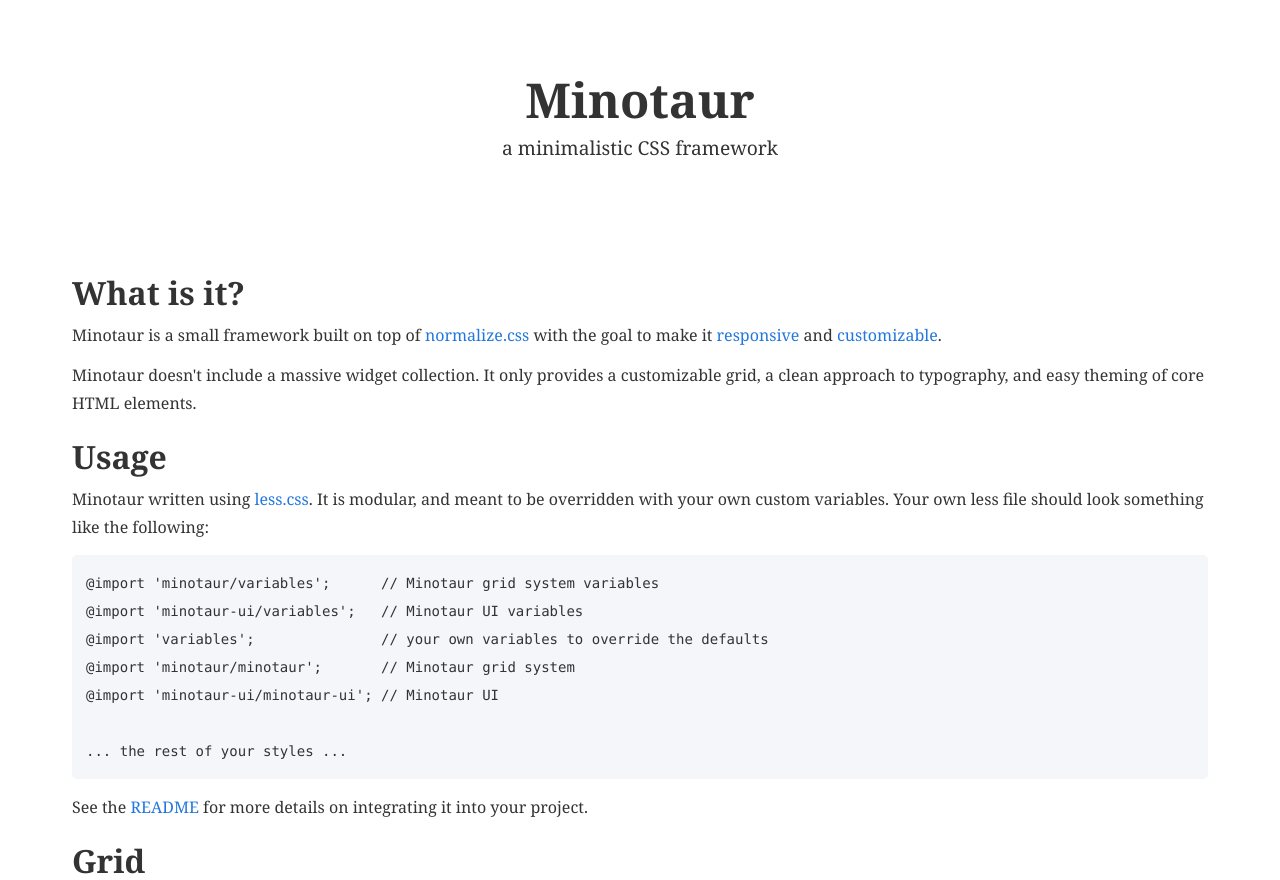
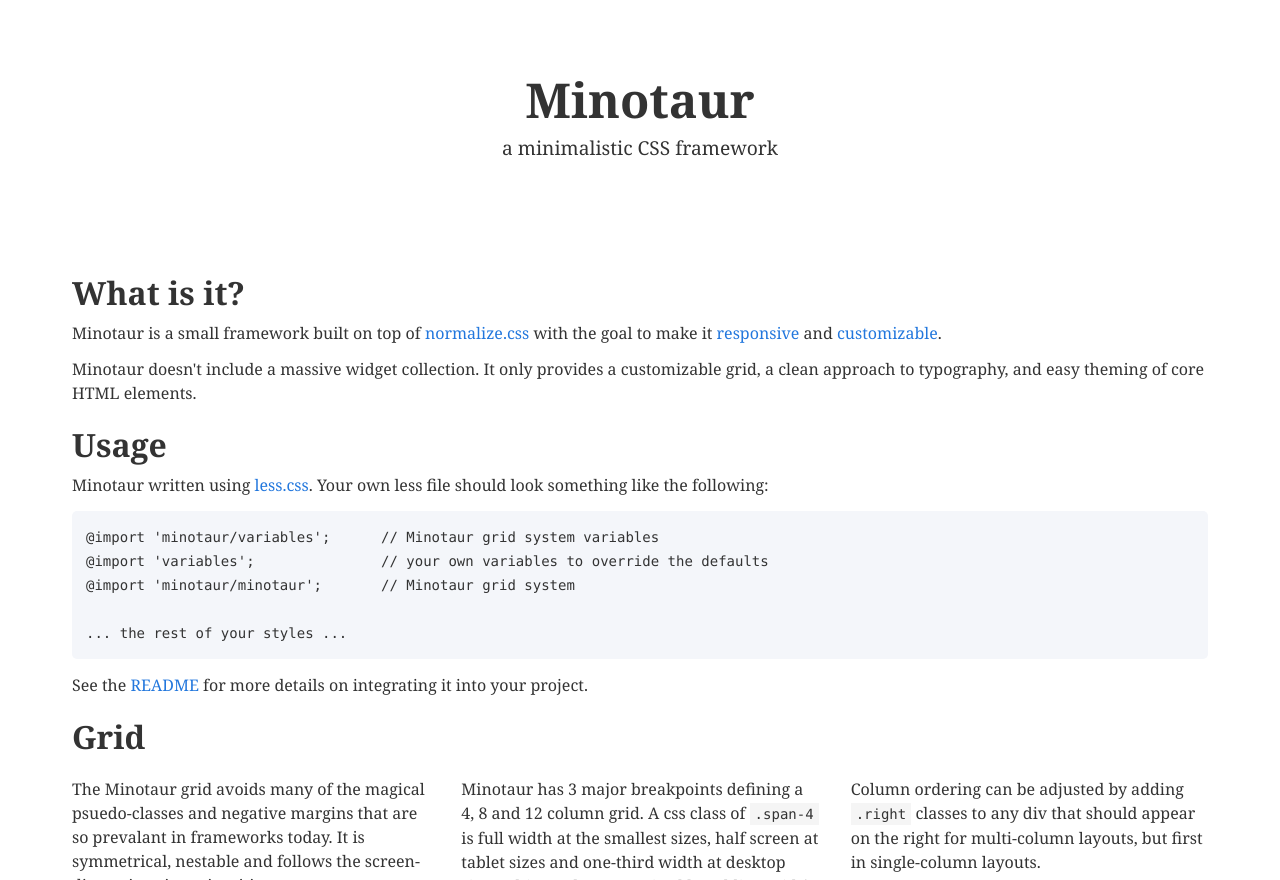
Before and after one commit to andyvanee/minotaur, a plain HTML site: page demo/index.html in a window 1280 px wide. Shown: the top 880 px of the page. Drawn offline with Linux system fonts and the light colour scheme.

Commit message:
the modularity is unnecessary and confusing

```diff
--- a/demo/index.html
+++ b/demo/index.html
@@ -4,19 +4,23 @@
   <title>Minotaur</title>
   <link rel="stylesheet" type="text/css" href="style.css">
 </head>
+
 <body>
   <div class="hero-box">
     <div class="container">
+
       <div class="row">
         <div class="span-12">
           <h1>Minotaur <span class="subheading">a minimalistic CSS framework</span></h1>
         </div>
         <div class="clear"></div>
       </div>
+
     </div>
   </div>
   <div class="container">
     <div class="row">
+
       <div class="span-12">
         <h2 id="what-it-is">What is it?</h2>
 
@@ -27,30 +31,31 @@
           Minotaur doesn't include a massive widget collection. It only provides a customizable grid, a clean approach to typography, and easy theming of core HTML elements.
         </p>
       </div>
+
     </div>
 
     <div class="row">
+
       <div class="span-12">
         <h2 id="usage">Usage</h2>
         <p>
-          Minotaur written using <a href="http://lesscss.org/">less.css</a>. It is modular, and meant to be overridden with your own custom variables. Your own less file should look something like the following:
+          Minotaur written using <a href="http://lesscss.org/">less.css</a>. Your own less file should look something like the following:
         </p>
         <pre>@import 'minotaur/variables';      // Minotaur grid system variables
-@import 'minotaur-ui/variables';   // Minotaur UI variables
 @import 'variables';               // your own variables to override the defaults
 @import 'minotaur/minotaur';       // Minotaur grid system
-@import 'minotaur-ui/minotaur-ui'; // Minotaur UI
 
 ... the rest of your styles ...</pre>
 
         <p>
-          See the <a href="#README">README</a> for more details on integrating it into your project.
+          See the <a href="https://github.com/Andyvanee/minotaur/blob/master/README.md">README</a> for more details on integrating it into your project.
         </p>
+      </div>
 
-      </div>
     </div>
 
     <div class="row">
+
       <div class="span-12">
         <h2 id="grid">Grid</h2>
       </div>
@@ -71,8 +76,11 @@
           Also, the grid can be fluid or fixed-size between these breakpoints depending on the values set for the <code>@eight-column-fluid</code> and <code>@twelve-column-fluid</code> variables.
         </p>
       </div>
+
     </div>
+
     <div class="row">
+
       <div class="span-8">
         <div style="border: 2px solid #e1e8ea; border-radius: 4px; padding: 2em 4em;">
           <p>
@@ -86,41 +94,46 @@
           </p>
         </div>
       </div>
+
       <div class="span-4 mid-8">
         <h4>Responsive margins and paddings</h4>
         <p>Minotaur adjusts the padding between and around columns as screen real-estate shrinks. See the <code>@column-padding</code> variables in <code>minotaur/variables.less</code>.</p>
       </div>
+
     </div>
+
     <div class="row">
+
       <div class="span-12">
         <h3>Grid Demo</h3>
       </div>
+
       <div class="span-8 mid-5 right">
         <h4>Main Column</h4>
         <p>This is a demo of a couple of the features of the grid. This column has the following classes: <code>span-8 mid-5 right</code>. The large layout has 12 columns, and this takes up 8 of them. The mid-size layout has 8 columns, and this would take up all of them if not for the <code>.mid-5</code> class which causes it to use 5 columns. The small layout has only 4 columns, so <code>.span-8</code> is interpreted as being equivalent to <code>.span-4</code>. The <code>right</code> class indicates that this column should be floated to the right in multicolumn layouts, instead of left as it would by default.</p>
       </div>
+
       <div class="span-4 mid-3">
         <h4>Sidebar</h4>
         <p>This column comes after the Main Column content, but on multicolumn layouts it will appear on the left.</p>
       </div>
+
     </div>
 
     <div class="row">
+
       <div class="span-12">
         <h2 id="typography">Typography</h2>
       </div>
 
-      <div class="span-4 mid-8 large-3" style="margin-top: 1em;">
-        <p class="well">
-          Typography is part of minotaur-ui. If all you want is the grid system, feel free to leave out minotaur-ui.
-        </p>
-      </div>
-
-      <div class="span-9 mid-8">
+      <div class="span-4">
         <h3>Normalize-css</h3>
         <p>
           The starting point for typesetting in Minotaur is the excellent and ubiquitous <a href="http://necolas.github.io/normalize.css/">normalize.css</a>.
         </p>
+      </div>
+
+      <div class="span-8 mid-8">
         <h3>Embracing the Rem's</h3>
         <p>
           Typography in Minotaur uses rem's <small>(root em's)</small> quite liberally to set a consistent pace of line-heights and margins.
@@ -132,12 +145,16 @@
           Headings, on the other hand, use margins and line-heights measured in rem's. The <code>.heading()</code> mixin provided in <code>minotaur-ui/mixins.less</code> takes a font size in rem's and produces a heading with the given font-size, a line height rounded up to the nearest rem, and the margins specified by <code>@ui-margin-top</code> and <code>@ui-margin-bottom</code>.
         </p>
       </div>
+
     </div>
+
     <div class="row">
+
       <div class="span12">
         <h2>HTML Elements</h2>
         <p>Coming soon...</p>
       </div>
+
     </div>
   </div>
 </body>
--- a/demo/style.less
+++ b/demo/style.less
@@ -1,10 +1,8 @@
 @import '../minotaur/variables';
-@import '../minotaur-ui/variables';
 
 @import 'variables';
 
 @import '../minotaur/minotaur';
-@import '../minotaur-ui/minotaur-ui';
 
 .hero-box {
   padding-top: 4em;
--- a/minotaur-ui/minotaur-ui.less
+++ /dev/null
@@ -1,19 +0,0 @@
-@import 'mixins';
-@import 'typography';
-
-a {
-  color: @ui-link-color;
-  text-decoration: none;
-  &:hover {
-    color: darken(@ui-link-color, 10);
-    text-decoration: underline;
-  }
-}
-ul {
-  padding-left: 2em;
-}
-
-ul.unstyled {
-  list-style-type: none;
-  padding-left: 0;
-}
--- a/minotaur-ui/mixins.less
+++ /dev/null
@@ -1,12 +0,0 @@
-.border-radius (@radius) {
-  border-radius: @radius;
-  -moz-border-radius: @radius;
-  -webkit-border-radius: @radius;
-}
-
-.heading(@font-size) {
-  font-size: @font-size;
-  margin-top: @ui-margin-top;
-  margin-bottom: @ui-margin-bottom;
-  line-height: ceil(@font-size);
-}
--- a/minotaur-ui/variables.less
+++ /dev/null
@@ -1,32 +0,0 @@
-//
-// Minotaur UI variables
-//
-
-// Colors
-@ui-bg: white;
-@ui-fg: #333;
-@ui-link-color: #27D;
-@ui-well-color: darken(@ui-bg, 5%);
-
-// Font stack
-@ui-font: "Georgia", sans-serif;
-@ui-heading-font: @ui-font;
-@ui-monospace-font: "Menlo", monospace;
-
-// Spacing
-@ui-line-height: 1.75em;
-
-@ui-margin-top: 0.75rem;
-@ui-margin-bottom: 0.75rem;
-
-@ui-font-size-small: 0.875em;
-@ui-font-size-large: 1.125em;
-
-@ui-font-size-h1: 3rem;
-@ui-font-size-h2: 2rem;
-@ui-font-size-h3: 1.75rem;
-@ui-font-size-h4: 1.25rem;
-@ui-font-size-h5: 1rem;
-@ui-font-size-h6: 0.875rem;
-
-@ui-border-radius: 5px;
--- a/minotaur/build.less
+++ b/minotaur/build.less
@@ -1,4 +1,2 @@
 @import 'variables';
-@import '../minotaur-ui/variables';
 @import 'minotaur';
-@import '../minotaur-ui/minotaur-ui';
--- a/minotaur/minotaur.less
+++ b/minotaur/minotaur.less
@@ -1,5 +1,6 @@
 @import 'normalize';
 @import 'mixins';
+@import 'typography';
 
 div, p, ol, ul {
   box-sizing: border-box;
--- a/minotaur/mixins.less
+++ b/minotaur/mixins.less
@@ -25,3 +25,16 @@
 .well-padding(@padding) {
   padding: @padding * 0.678 @padding;
 }
+
+.border-radius (@radius) {
+  border-radius: @radius;
+  -moz-border-radius: @radius;
+  -webkit-border-radius: @radius;
+}
+
+.heading(@font-size) {
+  font-size: @font-size;
+  margin-top: @ui-margin-top;
+  margin-bottom: @ui-margin-bottom;
+  line-height: ceil(@font-size);
+}
--- a/minotaur-ui/typography.less
+++ b/minotaur/typography.less
@@ -23,3 +23,22 @@
   font-size: 0.9em;
   opacity: 0.9;
 }
+
+a {
+  color: @ui-link-color;
+  text-decoration: none;
+
+  &:hover {
+    color: darken(@ui-link-color, 10);
+    text-decoration: underline;
+  }
+}
+
+ul {
+  padding-left: 2em;
+}
+
+ul.unstyled {
+  list-style-type: none;
+  padding-left: 0;
+}
--- a/minotaur/variables.less
+++ b/minotaur/variables.less
@@ -1,13 +1,12 @@
-//
-// Minotaur core variables
-//
+// Core
 
 @base-font-size: 16px;
 @base-line-height: 1.5em;
 
 @ui-well-color: darken(white, 5%);
 
-// A couple breakpoints
+// Breakpoints
+
 @breakpoint-large: 1200px;
 @breakpoint-mid: 960px;
 @breakpoint-small: 600px;
@@ -25,3 +24,35 @@
 @four-column-padding: @column-padding;
 @eight-column-padding: @column-padding * 1.5;
 @twelve-column-padding: @column-padding * 2;
+
+// Colors
+
+@ui-bg: white;
+@ui-fg: #333;
+@ui-link-color: #27D;
+@ui-well-color: darken(@ui-bg, 5%);
+
+// Fonts
+
+@ui-font: "Georgia", sans-serif;
+@ui-heading-font: @ui-font;
+@ui-monospace-font: "Menlo", monospace;
+
+@ui-font-size-small: 0.875em;
+@ui-font-size-large: 1.125em;
+
+@ui-font-size-h1: 3rem;
+@ui-font-size-h2: 2rem;
+@ui-font-size-h3: 1.75rem;
+@ui-font-size-h4: 1.25rem;
+@ui-font-size-h5: 1rem;
+@ui-font-size-h6: 0.875rem;
+
+// Spacing
+
+@ui-line-height: 1.75em;
+
+@ui-margin-top: 0.75rem;
+@ui-margin-bottom: 0.75rem;
+
+@ui-border-radius: 5px;
--- a/variables.less
+++ b/variables.less
@@ -1,13 +1,12 @@
-//
-// Minotaur core variables
-//
+// Core
 
 @base-font-size: 16px;
 @base-line-height: 1.5em;
 
 @ui-well-color: darken(white, 5%);
 
-// A couple breakpoints
+// Breakpoints
+
 @breakpoint-large: 1200px;
 @breakpoint-mid: 960px;
 @breakpoint-small: 600px;
@@ -26,26 +25,18 @@
 @eight-column-padding: @column-padding * 1.5;
 @twelve-column-padding: @column-padding * 2;
 
-//
-// Minotaur UI variables
-//
+// Colors
 
-// Colors
 @ui-bg: white;
 @ui-fg: #333;
 @ui-link-color: #27D;
 @ui-well-color: darken(@ui-bg, 5%);
 
-// Font stack
+// Fonts
+
 @ui-font: "Georgia", sans-serif;
 @ui-heading-font: @ui-font;
 @ui-monospace-font: "Menlo", monospace;
-
-// Spacing
-@ui-line-height: 1.75em;
-
-@ui-margin-top: 0.75rem;
-@ui-margin-bottom: 0.75rem;
 
 @ui-font-size-small: 0.875em;
 @ui-font-size-large: 1.125em;
@@ -57,4 +48,11 @@
 @ui-font-size-h5: 1rem;
 @ui-font-size-h6: 0.875rem;
 
+// Spacing
+
+@ui-line-height: 1.75em;
+
+@ui-margin-top: 0.75rem;
+@ui-margin-bottom: 0.75rem;
+
 @ui-border-radius: 5px;
```
Also changed, not shown: build/minotaur.css, demo/style.css, 1 other file.
